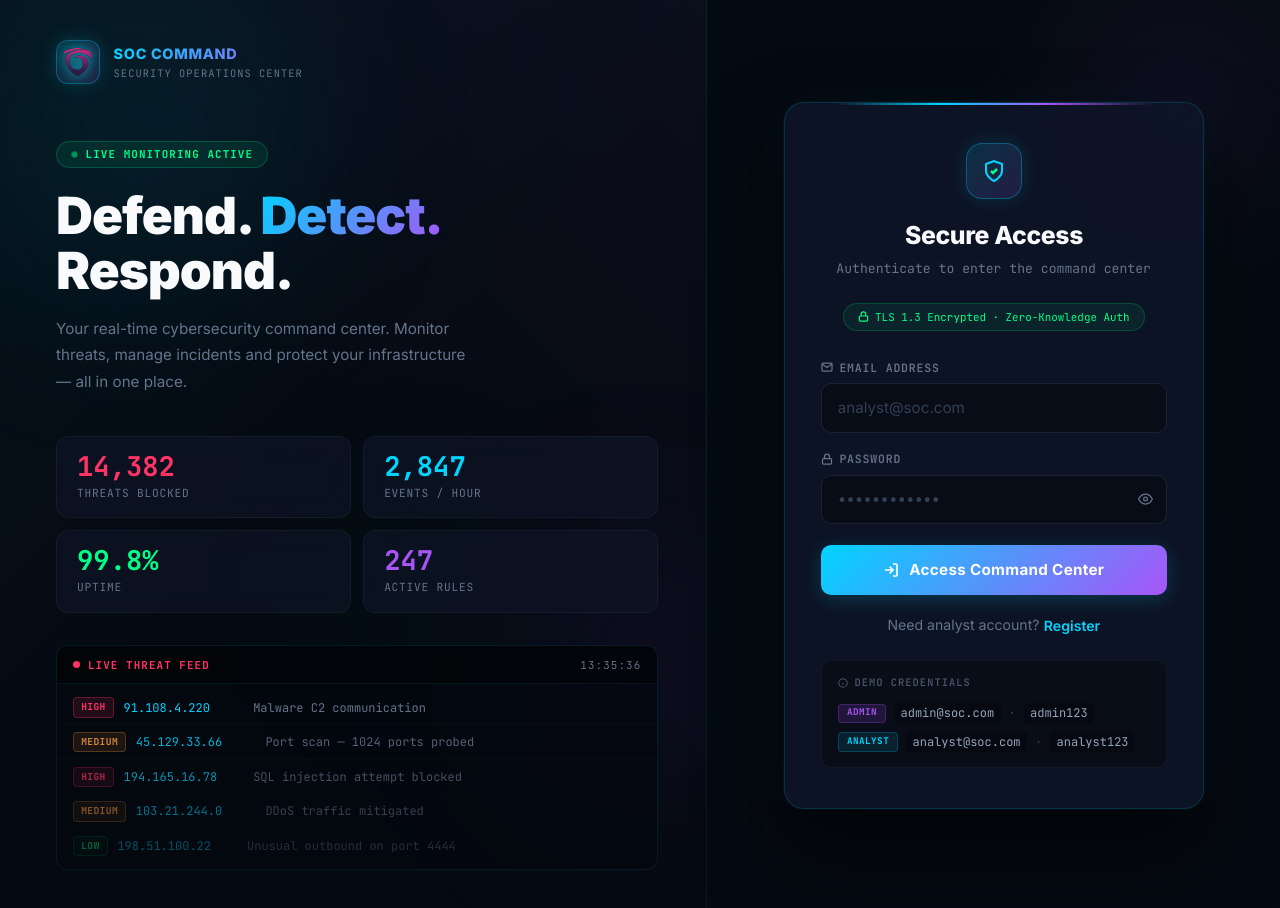
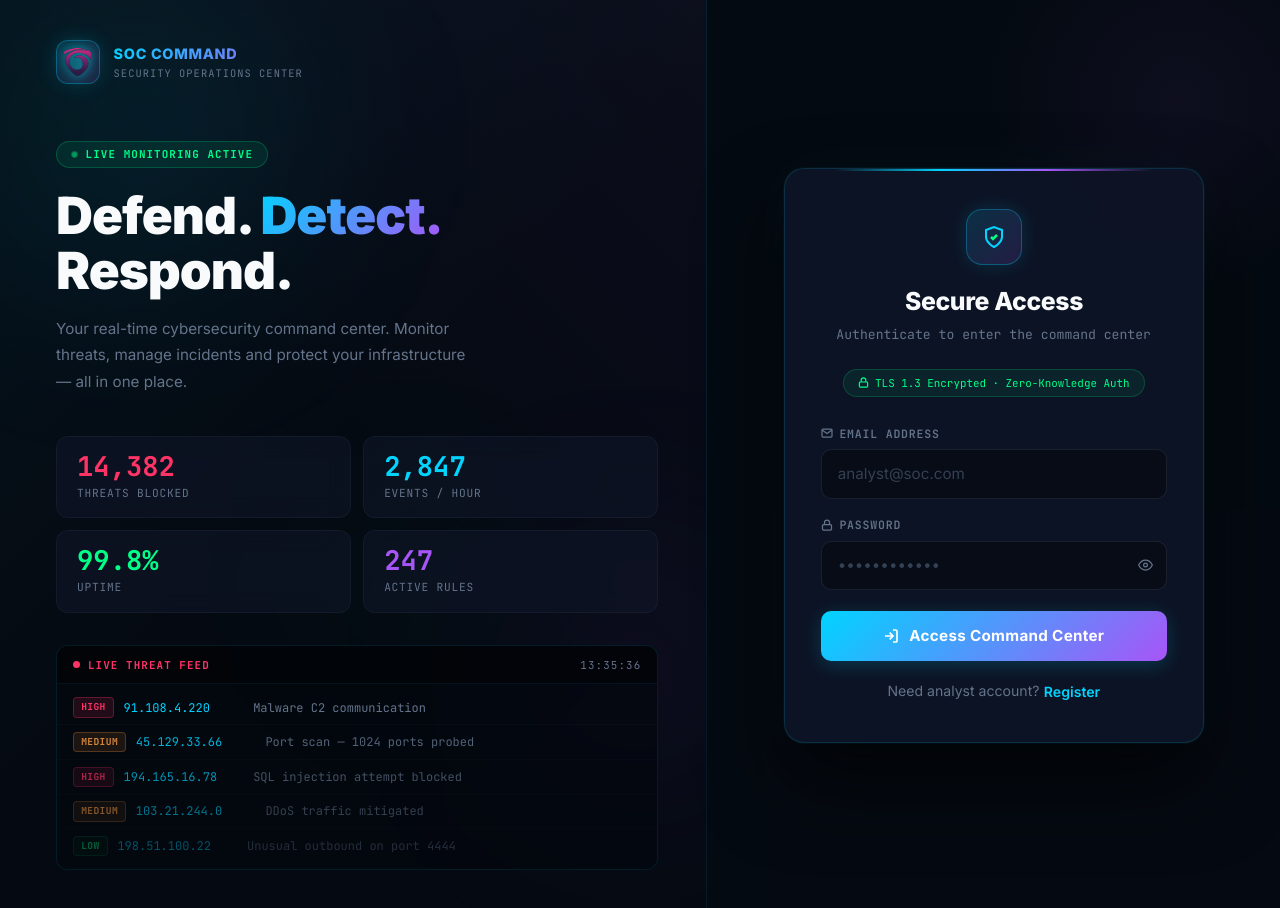
Before and after one commit to Het-2004/soc-siem-dashboard, a React (Vite) app in the folder frontend/: page /login in a window 1280 px wide. Built offline with nearby package versions, Linux system fonts and the light colour scheme.

Commit message:
feat(frontend): strip demo credentials from UI and conclude day 60 task tracker

```diff
--- a/frontend/src/auth/Login.jsx
+++ b/frontend/src/auth/Login.jsx
@@ -357,33 +357,7 @@ export default function Login() {
             </button>
           </p>
 
-          {/* Demo credentials */}
-          {!isRegister && (
-            <div className="auth-demo-box">
-              <div className="auth-demo-label">
-                <svg width="10" height="10" viewBox="0 0 24 24" fill="none" stroke="currentColor" strokeWidth="2.5">
-                  <circle cx="12" cy="12" r="10" />
-                  <line x1="12" y1="16" x2="12" y2="12" />
-                  <line x1="12" y1="8" x2="12.01" y2="8" />
-                </svg>
-                DEMO CREDENTIALS
-              </div>
-              <div className="auth-demo-rows">
-                <div className="auth-demo-row">
-                  <span className="auth-demo-role admin">ADMIN</span>
-                  <code>admin@soc.com</code>
-                  <span className="auth-demo-sep">·</span>
-                  <code>admin123</code>
-                </div>
-                <div className="auth-demo-row">
-                  <span className="auth-demo-role analyst">ANALYST</span>
-                  <code>analyst@soc.com</code>
-                  <span className="auth-demo-sep">·</span>
-                  <code>analyst123</code>
-                </div>
-              </div>
-            </div>
-          )}
+          {/* Demo credentials removed for real-world presentation */}
 
         </div>
       </div>
```
Also changed, not shown: 2 other files (tests, documents, lock files or other folders).
